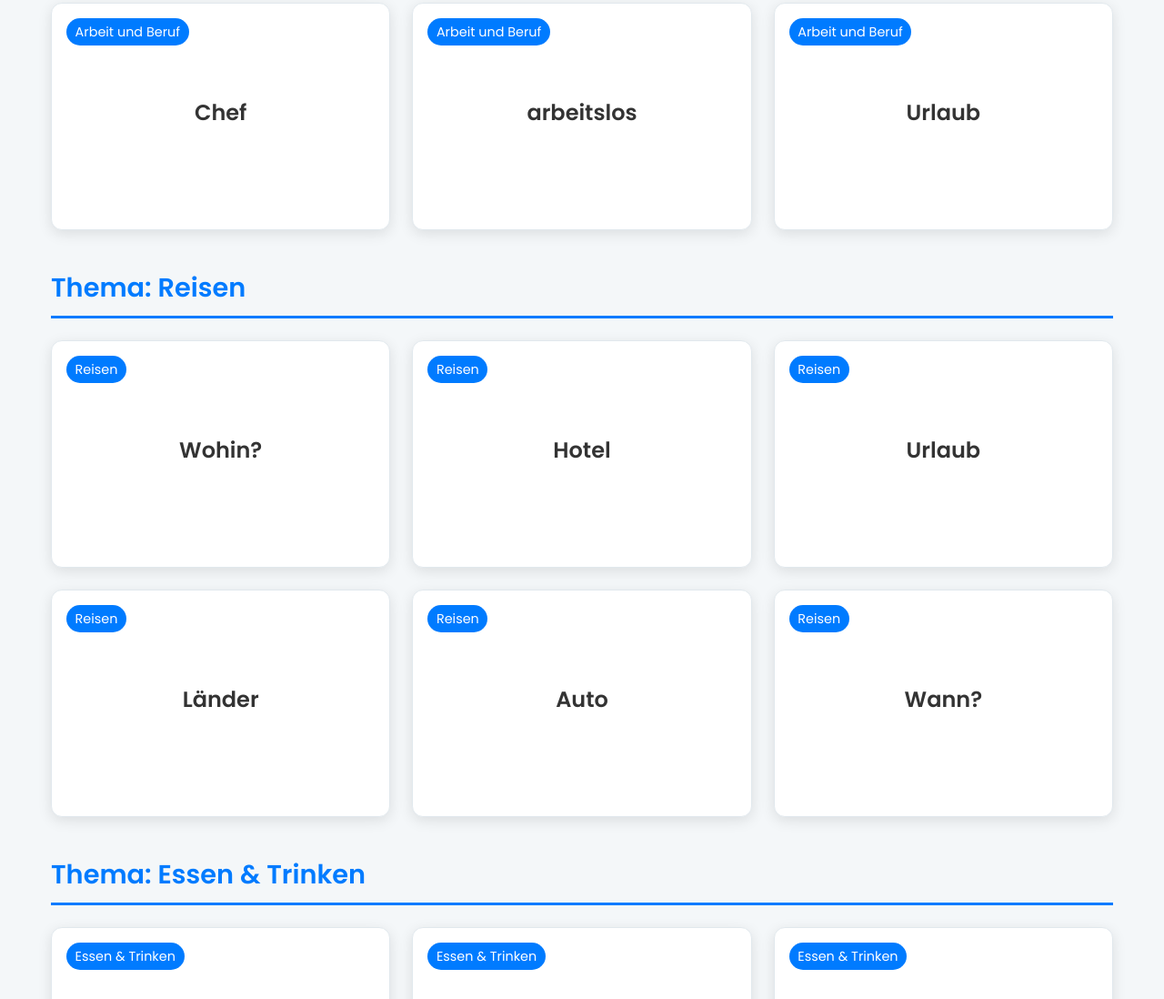
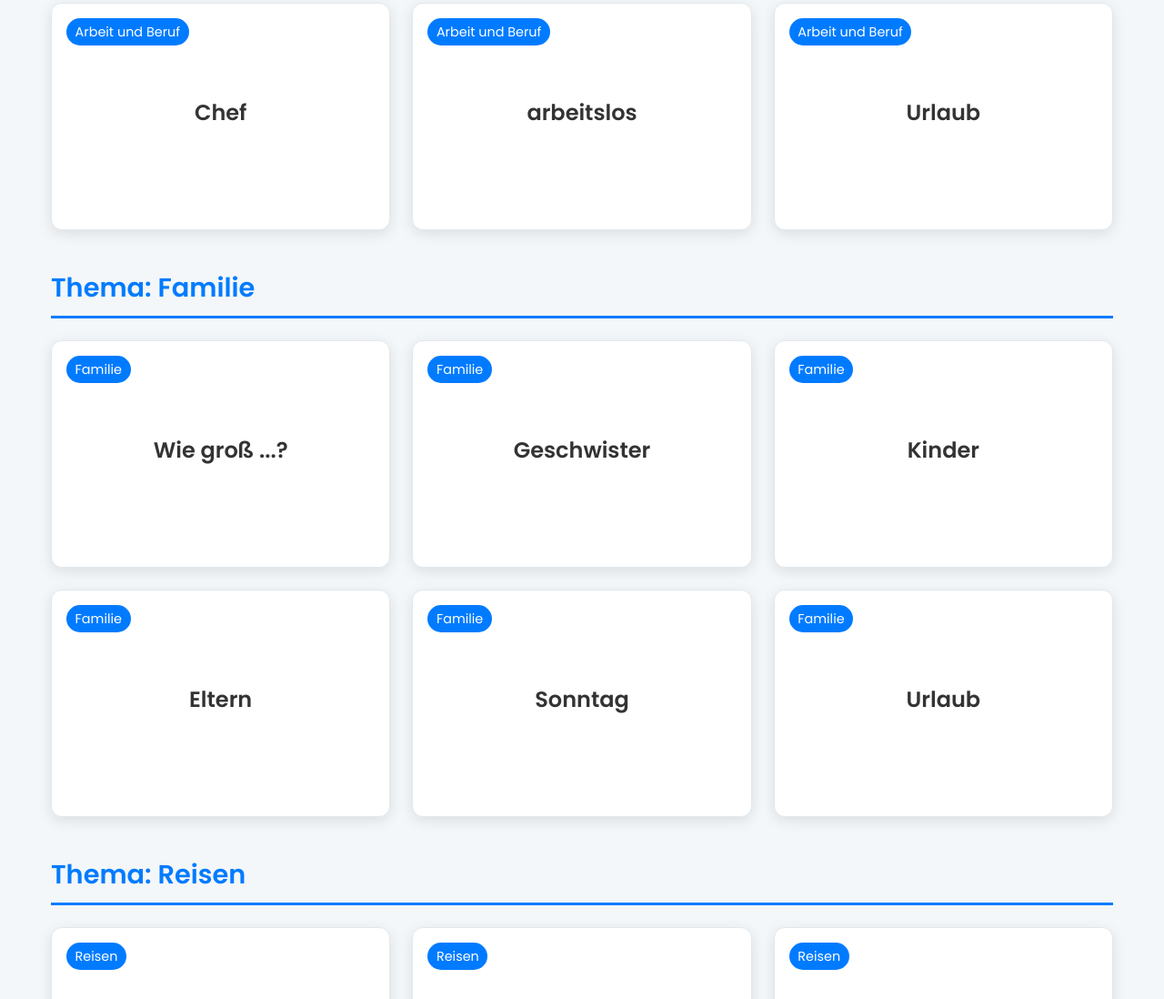
Before and after one commit to ArYan339/cheata, a plain HTML site: page index.html in a window 1280 px wide. Shown: the part 1876-2974 px from the top of the page at 91% size. Drawn offline with Linux system fonts and the light colour scheme.

Commit message:
Update index.html

```diff
--- a/index.html
+++ b/index.html
@@ -265,10 +265,8 @@
         </nav>
 
         <main>
-            <!-- ======================= TEIL 2 CONTENT ======================= -->
             <div id="teil2-content" class="content-panel active teil2">
 
-                <!-- Thema: Einkaufen -->
                 <h2 class="section-header">Thema: Einkaufen</h2>
                 <div class="card-grid">
                     <div class="card-container"><div class="card" data-thema="Einkaufen">
@@ -315,7 +313,6 @@
                     </div></div>
                 </div>
 
-                <!-- Thema: Freizeit -->
                 <h2 class="section-header">Thema: Freizeit</h2>
                 <div class="card-grid">
                     <div class="card-container"><div class="card" data-thema="Freizeit">
@@ -362,7 +359,6 @@
                     </div></div>
                 </div>
 
-                <!-- Thema: Arbeit und Beruf -->
                 <h2 class="section-header">Thema: Arbeit und Beruf</h2>
                 <div class="card-grid">
                     <div class="card-container"><div class="card" data-thema="Arbeit und Beruf">
@@ -409,7 +405,52 @@
                     </div></div>
                 </div>
 
-                <!-- Thema: Reisen -->
+                <h2 class="section-header">Thema: Familie</h2>
+                <div class="card-grid">
+                     <div class="card-container"><div class="card" data-thema="Familie">
+                        <div class="card-face card-front"><span class="thema">Familie</span><h3>Wie groß ...?</h3></div>
+                        <div class="card-face card-back"><div class="card-back-content">
+                            <div class="qa-block"><strong>W-Frage:</strong> Wie groß ist Ihre Familie? <br><strong>Antwort:</strong> Wir sind vier Personen: meine Eltern, mein Bruder und ich.</div>
+                            <div class="qa-block"><strong>Ja/Nein-Frage:</strong> Haben Sie eine große Familie? <br><strong>Antwort:</strong> Nein, ich habe eine ziemlich kleine Familie.</div>
+                        </div></div>
+                    </div></div>
+                     <div class="card-container"><div class="card" data-thema="Familie">
+                        <div class="card-face card-front"><span class="thema">Familie</span><h3>Geschwister</h3></div>
+                        <div class="card-face card-back"><div class="card-back-content">
+                            <div class="qa-block"><strong>W-Frage:</strong> Wie viele Geschwister haben Sie? <br><strong>Antwort:</strong> Ich habe einen Bruder und eine Schwester.</div>
+                            <div class="qa-block"><strong>Ja/Nein-Frage:</strong> Haben Sie Geschwister? <br><strong>Antwort:</strong> Ja, ich habe einen Bruder.</div>
+                        </div></div>
+                    </div></div>
+                     <div class="card-container"><div class="card" data-thema="Familie">
+                        <div class="card-face card-front"><span class="thema">Familie</span><h3>Kinder</h3></div>
+                        <div class="card-face card-back"><div class="card-back-content">
+                            <div class="qa-block"><strong>W-Frage:</strong> Wie viele Kinder haben Sie? <br><strong>Antwort:</strong> Ich habe (noch) keine Kinder. / Ich habe zwei Kinder.</div>
+                            <div class="qa-block"><strong>Ja/Nein-Frage:</strong> Möchten Sie Kinder haben? <br><strong>Antwort:</strong> Ja, vielleicht später.</div>
+                        </div></div>
+                    </div></div>
+                     <div class="card-container"><div class="card" data-thema="Familie">
+                        <div class="card-face card-front"><span class="thema">Familie</span><h3>Eltern</h3></div>
+                        <div class="card-face card-back"><div class="card-back-content">
+                            <div class="qa-block"><strong>W-Frage:</strong> Wo wohnen Ihre Eltern? <br><strong>Antwort:</strong> Meine Eltern wohnen in Kathmandu.</div>
+                            <div class="qa-block"><strong>Ja/Nein-Frage:</strong> Besuchen Sie Ihre Eltern oft? <br><strong>Antwort:</strong> Ja, ich besuche sie jedes Wochenende.</div>
+                        </div></div>
+                    </div></div>
+                     <div class="card-container"><div class="card" data-thema="Familie">
+                        <div class="card-face card-front"><span class="thema">Familie</span><h3>Sonntag</h3></div>
+                        <div class="card-face card-back"><div class="card-back-content">
+                            <div class="qa-block"><strong>W-Frage:</strong> Was machen Sie am Sonntag mit Ihrer Familie? <br><strong>Antwort:</strong> Wir essen oft zusammen oder machen einen Ausflug.</div>
+                            <div class="qa-block"><strong>Ja/Nein-Frage:</strong> Ist der Sonntag ein Familientag für Sie? <br><strong>Antwort:</strong> Ja, am Sonntag habe ich Zeit für meine Familie.</div>
+                        </div></div>
+                    </div></div>
+                     <div class="card-container"><div class="card" data-thema="Familie">
+                        <div class="card-face card-front"><span class="thema">Familie</span><h3>Urlaub</h3></div>
+                        <div class="card-face card-back"><div class="card-back-content">
+                            <div class="qa-block"><strong>W-Frage:</strong> Wohin fahren Sie im Urlaub mit Ihrer Familie? <br><strong>Antwort:</strong> Wir fahren oft nach Pokhara.</div>
+                            <div class="qa-block"><strong>Ja/Nein-Frage:</strong> Machen Sie gern Urlaub mit Ihrer Familie? <br><strong>Antwort:</strong> Ja, das macht immer viel Spaß.</div>
+                        </div></div>
+                    </div></div>
+                </div>
+
                 <h2 class="section-header">Thema: Reisen</h2>
                 <div class="card-grid">
                      <div class="card-container"><div class="card" data-thema="Reisen">
@@ -456,7 +497,6 @@
                     </div></div>
                 </div>
 
-                <!-- Thema: Essen & Trinken -->
                 <h2 class="section-header">Thema: Essen & Trinken</h2>
                 <div class="card-grid">
                      <div class="card-container"><div class="card" data-thema="Essen & Trinken">
@@ -503,7 +543,6 @@
                     </div></div>
                 </div>
 
-                <!-- Thema: Sport -->
                 <h2 class="section-header">Thema: Sport</h2>
                 <div class="card-grid">
                     <div class="card-container"><div class="card" data-thema="Sport">
@@ -550,7 +589,6 @@
                     </div></div>
                 </div>
 
-                <!-- Thema: Lernen -->
                 <h2 class="section-header">Thema: Lernen</h2>
                 <div class="card-grid">
                     <div class="card-container"><div class="card" data-thema="Lernen">
@@ -597,7 +635,6 @@
                     </div></div>
                 </div>
 
-                <!-- Thema: Wochenende -->
                 <h2 class="section-header">Thema: Wochenende</h2>
                 <div class="card-grid">
                     <div class="card-container"><div class="card" data-thema="Wochenende">
@@ -646,12 +683,10 @@
 
             </div>
 
-            <!-- ======================= TEIL 3 CONTENT ======================= -->
             <div id="teil3-content" class="content-panel teil3">
 
                 <h2 class="section-header">Thema: Bitten & Reaktionen</h2>
                 <div class="card-grid">
-                    <!-- All 48 cards for Teil 3 -->
                     <div class="card-container"><div class="card">
                         <div class="card-face card-front"><span class="thema">Bitte</span><span class="emoji">⌚</span><h3>Armbanduhr</h3></div>
                         <div class="card-face card-back"><div class="card-back-content">
@@ -1025,4 +1060,3 @@
 
 </body>
 </html>
-<!DOCTYPE html>
```
